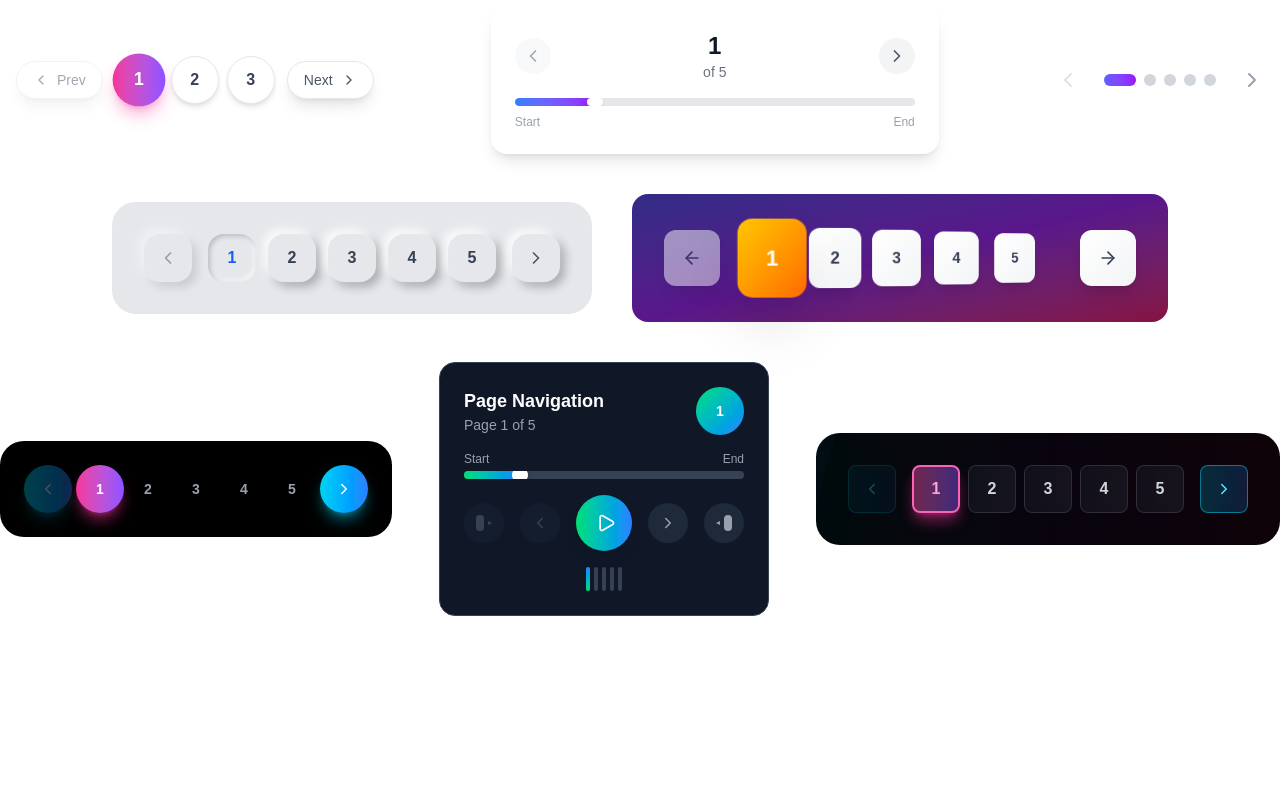
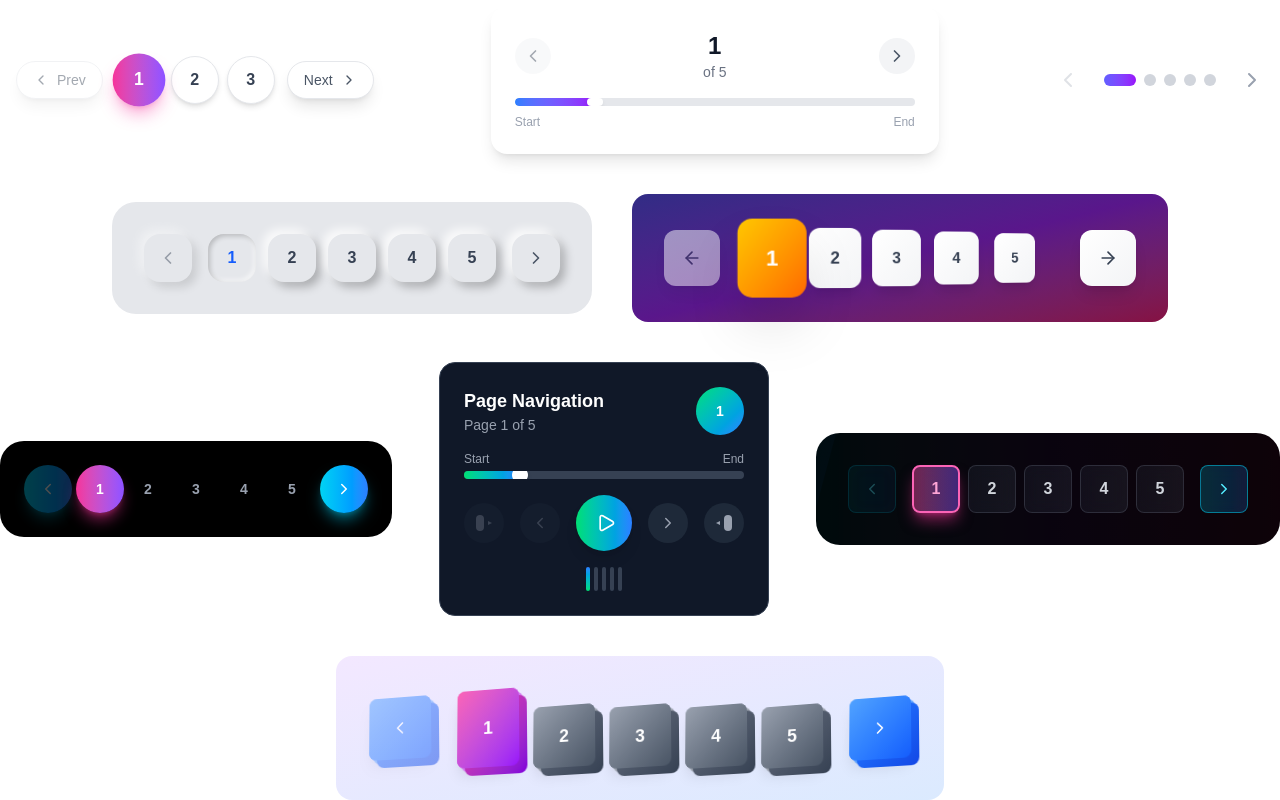
Before and after one commit to Prohor722/tailwind_compoenets, a Next.js app: page /pagination in a window 1280 px wide. Shown: the part 1364-2164 px from the top of the page. Before the commit the page ends 1980 px from the top, so only its background shows below. Built offline with nearby package versions, Linux system fonts and the light colour scheme.

Commit message:
another pagination added

```diff
--- a/app/pagination/page.tsx
+++ b/app/pagination/page.tsx
@@ -1190,13 +1190,13 @@ const PaginationPage = () => {
                   key={pageNum}
                   onClick={() => onPageChange(pageNum)}
                   className={`group relative w-12 h-12 rounded-lg font-bold transition-all duration-300 overflow-hidden ${isActive
-                      ? 'bg-gradient-to-r from-pink-500/30 to-violet-500/30 backdrop-blur-sm border-2 border-pink-400 text-pink-300 shadow-lg shadow-pink-500/50'
-                      : 'bg-gradient-to-r from-gray-700/20 to-gray-600/20 backdrop-blur-sm border border-gray-500/30 text-gray-300 hover:text-white hover:border-gray-300'
+                    ? 'bg-gradient-to-r from-pink-500/30 to-violet-500/30 backdrop-blur-sm border-2 border-pink-400 text-pink-300 shadow-lg shadow-pink-500/50'
+                    : 'bg-gradient-to-r from-gray-700/20 to-gray-600/20 backdrop-blur-sm border border-gray-500/30 text-gray-300 hover:text-white hover:border-gray-300'
                     }`}
                 >
                   <div className={`absolute inset-0 transition-transform duration-500 ${isActive
-                      ? 'bg-gradient-to-r from-pink-400/20 to-violet-500/20'
-                      : 'bg-gradient-to-r from-gray-400/10 to-gray-500/10 translate-x-full group-hover:translate-x-0'
+                    ? 'bg-gradient-to-r from-pink-400/20 to-violet-500/20'
+                    : 'bg-gradient-to-r from-gray-400/10 to-gray-500/10 translate-x-full group-hover:translate-x-0'
                     }`} />
                   <span className="relative z-10">{pageNum}</span>
                 </button>
@@ -1215,6 +1215,87 @@ const PaginationPage = () => {
         </div>
       </div>
 
+      {/* Pagination 39  */}
+      <div className="flex items-center justify-center space-x-6 p-8 bg-gradient-to-br from-purple-100 to-blue-100 rounded-2xl">
+        <button
+          onClick={() => onPageChange(currentPage - 1)}
+          disabled={currentPage === 1}
+          className="group relative w-16 h-16 transition-all duration-300 disabled:opacity-50 disabled:cursor-not-allowed"
+          style={{ transform: 'perspective(1000px) rotateX(15deg) rotateY(-15deg)' }}
+        >
+          <div className="absolute inset-0 bg-gradient-to-br from-blue-400 to-blue-600 rounded-lg shadow-lg group-hover:shadow-xl transition-shadow duration-300" />
+          <div className="absolute inset-0 bg-gradient-to-br from-blue-300 to-blue-500 rounded-lg transform translate-x-1 translate-y-1" />
+          <div className="absolute inset-0 bg-gradient-to-br from-blue-500 to-blue-700 rounded-lg transform translate-x-2 translate-y-2" />
+          <div className="relative w-full h-full bg-gradient-to-br from-blue-400 to-blue-600 rounded-lg flex items-center justify-center text-white font-bold group-hover:transform group-hover:scale-105 transition-transform duration-300">
+            <ChevronLeft size={20} />
+          </div>
+        </button>
+
+        <div className="flex items-end space-x-3">
+          {Array.from({ length: Math.min(5, totalPages) }, (_, i) => {
+            let pageNum;
+            if (totalPages <= 5) {
+              pageNum = i + 1;
+            } else if (currentPage <= 3) {
+              pageNum = i + 1;
+            } else if (currentPage >= totalPages - 2) {
+              pageNum = totalPages - 4 + i;
+            } else {
+              pageNum = currentPage - 2 + i;
+            }
+
+            const isActive = currentPage === pageNum;
+            const height = isActive ? 20 : 16;
+
+            return (
+              <button
+                key={pageNum}
+                onClick={() => onPageChange(pageNum)}
+                className="group relative transition-all duration-300"
+                style={{
+                  transform: 'perspective(1000px) rotateX(15deg) rotateY(-15deg)',
+                  width: '64px',
+                  height: `${height * 4}px`
+                }}
+              >
+                <div className={`absolute inset-0 rounded-lg shadow-lg group-hover:shadow-xl transition-all duration-300 ${isActive
+                    ? 'bg-gradient-to-br from-pink-400 to-purple-600'
+                    : 'bg-gradient-to-br from-gray-400 to-gray-600'
+                  }`} />
+                <div className={`absolute inset-0 rounded-lg transform translate-x-1 translate-y-1 ${isActive
+                    ? 'bg-gradient-to-br from-pink-300 to-purple-500'
+                    : 'bg-gradient-to-br from-gray-300 to-gray-500'
+                  }`} />
+                <div className={`absolute inset-0 rounded-lg transform translate-x-2 translate-y-2 ${isActive
+                    ? 'bg-gradient-to-br from-pink-500 to-purple-700'
+                    : 'bg-gradient-to-br from-gray-500 to-gray-700'
+                  }`} />
+                <div className={`relative w-full h-full rounded-lg flex items-center justify-center text-white font-bold text-lg group-hover:transform group-hover:scale-105 transition-transform duration-300 ${isActive
+                    ? 'bg-gradient-to-br from-pink-400 to-purple-600'
+                    : 'bg-gradient-to-br from-gray-400 to-gray-600'
+                  }`}>
+                  {pageNum}
+                </div>
+              </button>
+            );
+          })}
+        </div>
+
+        <button
+          onClick={() => onPageChange(currentPage + 1)}
+          disabled={currentPage === totalPages}
+          className="group relative w-16 h-16 transition-all duration-300 disabled:opacity-50 disabled:cursor-not-allowed"
+          style={{ transform: 'perspective(1000px) rotateX(15deg) rotateY(-15deg)' }}
+        >
+          <div className="absolute inset-0 bg-gradient-to-br from-blue-400 to-blue-600 rounded-lg shadow-lg group-hover:shadow-xl transition-shadow duration-300" />
+          <div className="absolute inset-0 bg-gradient-to-br from-blue-300 to-blue-500 rounded-lg transform translate-x-1 translate-y-1" />
+          <div className="absolute inset-0 bg-gradient-to-br from-blue-500 to-blue-700 rounded-lg transform translate-x-2 translate-y-2" />
+          <div className="relative w-full h-full bg-gradient-to-br from-blue-400 to-blue-600 rounded-lg flex items-center justify-center text-white font-bold group-hover:transform group-hover:scale-105 transition-transform duration-300">
+            <ChevronRight size={20} />
+          </div>
+        </button>
+      </div>
+
     </div>
   );
 };
```
